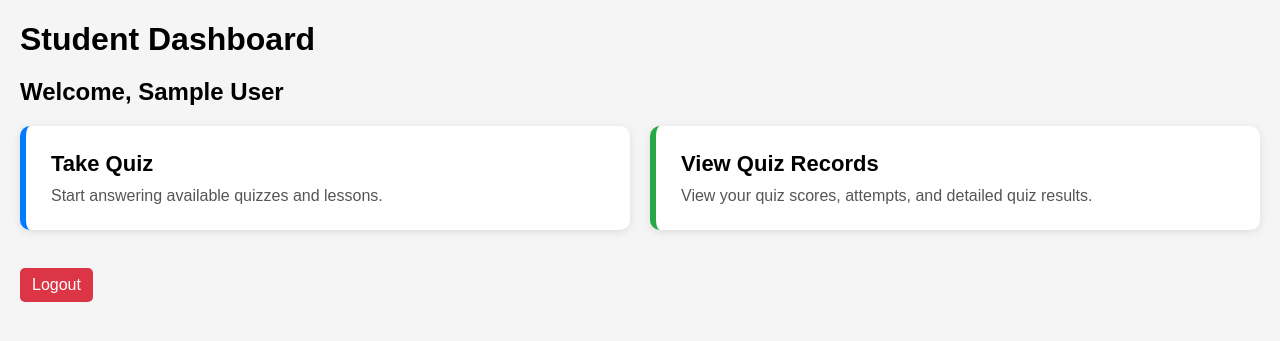
After one commit to danielleannegrospe-boop/BrainPal, a PHP site: page /frontend/student/student-dashboard.php in a window 1280 px wide. The commit adds this page. Shown: the top 341 px of the page. Run offline with PHP 8.4, Linux system fonts and the light colour scheme; the visitor is signed in with stand-in values (Sample User, id 1).

Commit message:
Reorganized frontend routing structure

```diff
--- a/frontend/add-question.php
+++ b/frontend/admin/add-question.php
@@ -1,6 +1,6 @@
 <?php
 session_start();
-require_once '../backend/database.php';
+require_once '../../backend/database.php';
 
 // CHECK LOGIN
 if (!isset($_SESSION['userID'])) {
--- a/frontend/admin-users.php
+++ b/frontend/admin/admin-users.php
@@ -1,6 +1,6 @@
 <?php
 session_start();
-require_once '../backend/database.php';
+require_once '../../backend/database.php';
 
 if (!isset($_SESSION['userID'])) {
     header("Location: ../login.php");
--- a/frontend/create-lesson.php
+++ b/frontend/admin/create-lesson.php
@@ -1,6 +1,6 @@
 <?php
 session_start();
-require_once '../backend/database.php';
+require_once '../../backend/database.php';
 
 if (!isset($_SESSION['userID'])) {
     header("Location: ../login.php");
--- a/frontend/edit-question.php
+++ b/frontend/admin/edit-question.php
@@ -1,6 +1,6 @@
 <?php
 session_start();
-require_once '../backend/database.php';
+require_once '../../backend/database.php';
 
 // CHECK LOGIN
 if (!isset($_SESSION['userID'])) {
--- a/frontend/edit-user.php
+++ b/frontend/admin/edit-user.php
@@ -1,6 +1,6 @@
 <?php
 session_start();
-require_once '../backend/database.php';
+require_once '../../backend/database.php';
 
 $id = (int) $_GET['id'];
 
--- a/frontend/lesson.php
+++ b/frontend/admin/lesson.php
@@ -1,6 +1,6 @@
 <?php
 session_start();
-require_once '../backend/database.php';
+require_once '../../backend/database.php';
 
 if (!isset($_SESSION['userID'])) {
     header("Location: ../login.php");
--- a/frontend/quiz-records.php
+++ b/frontend/admin/quiz-records.php
@@ -1,6 +1,6 @@
 <?php
 session_start();
-require_once '../backend/database.php';
+require_once '../../backend/database.php';
 
 if (!isset($_SESSION['userID'])) {
     header("Location: ../login.php");
--- a/frontend/subjects.php
+++ b/frontend/admin/subjects.php
@@ -1,9 +1,9 @@
 <?php
 session_start();
-require_once '../backend/database.php';
+require_once '../../backend/database.php';
 
 if (!isset($_SESSION['userID'])) {
-    header("Location: ../login.php");
+    header("Location: ../auth/login.php");
     exit();
 }
 
--- a/frontend/view-attempt.php
+++ b/frontend/admin/view-attempt.php
@@ -1,6 +1,6 @@
 <?php
 session_start();
-require_once '../backend/database.php';
+require_once '../../backend/database.php';
 
 if (!isset($_SESSION['userID'])) {
     header("Location: login.php");
--- /dev/null
+++ b/frontend/student/student-dashboard.php
@@ -0,0 +1,146 @@
+<?php
+
+session_start();
+
+// CHECK IF LOGGED IN
+if (!isset($_SESSION['userID'])) {
+    header("Location: ../auth/login.php");
+    exit();
+}
+
+// CHECK ROLE
+if ($_SESSION['role'] !== 'student') {
+    header("Location: ../auth/login.php");
+    exit();
+}
+
+?>
+
+<!DOCTYPE html>
+<html>
+<head>
+    <title>Student Dashboard</title>
+
+    <style>
+
+        body{
+            font-family: Arial;
+            margin: 20px;
+            background: #f5f5f5;
+        }
+
+        h1{
+            margin-bottom: 5px;
+        }
+
+        .welcome{
+            margin-bottom: 20px;
+        }
+
+        .grid{
+            display: grid;
+            grid-template-columns: repeat(auto-fit, minmax(250px, 1fr));
+            gap: 20px;
+            margin-top: 20px;
+        }
+
+        .card{
+            background: white;
+            padding: 25px;
+            border-radius: 10px;
+            text-decoration: none;
+            color: black;
+            box-shadow: 0 2px 8px rgba(0,0,0,0.1);
+            transition: 0.2s;
+        }
+
+        .card:hover{
+            transform: scale(1.03);
+        }
+
+        .title{
+            font-size: 22px;
+            font-weight: bold;
+            margin-bottom: 10px;
+        }
+
+        .desc{
+            color: #555;
+        }
+
+        .quiz{
+            border-left: 6px solid #007bff;
+        }
+
+        .records{
+            border-left: 6px solid #28a745;
+        }
+
+        .logout{
+            display: inline-block;
+            margin-top: 20px;
+            padding: 8px 12px;
+            background: #dc3545;
+            color: white;
+            text-decoration: none;
+            border-radius: 5px;
+        }
+
+        .logout:hover{
+            background: #a71d2a;
+        }
+
+    </style>
+
+</head>
+
+<body>
+
+<h1>Student Dashboard</h1>
+
+<div class="welcome">
+    <h2>
+        Welcome,
+        <?php echo htmlspecialchars($_SESSION['name']); ?>
+    </h2>
+</div>
+
+<!-- CARDS -->
+<div class="grid">
+
+    <!-- TAKE QUIZ -->
+    <a class="card quiz" href="take-quiz.php">
+
+        <div class="title">
+            Take Quiz
+        </div>
+
+        <div class="desc">
+            Start answering available quizzes and lessons.
+        </div>
+
+    </a>
+
+    <!-- QUIZ RECORDS -->
+    <a class="card records" href="quiz-records.php">
+
+        <div class="title">
+            View Quiz Records
+        </div>
+
+        <div class="desc">
+            View your quiz scores, attempts, and detailed quiz results.
+        </div>
+
+    </a>
+
+</div>
+
+<br>
+
+<a class="logout" href="../auth/logout.php">
+    Logout
+</a>
+
+</body>
+</html>
```
Also changed, not shown: frontend/admin/admin-dashboard.php (renamed from frontend/admin-dashboard.php, +9 -9 lines), frontend/auth/login.php (added, +117 -0 lines), frontend/auth/register.php (added, +119 -0 lines), frontend/login.php (deleted, +0 -111 lines), frontend/register.php (deleted, +0 -121 lines), frontend/student-dashboard.php (deleted, +0 -30 lines), frontend/auth/logout.php (renamed from frontend/logout.php), frontend/student/quiz-result.php (renamed from frontend/quiz-result.php), frontend/student/submit-quiz.php (renamed from frontend/submit-quiz.php), frontend/student/take-quiz.php (renamed from frontend/take-quiz.php).
